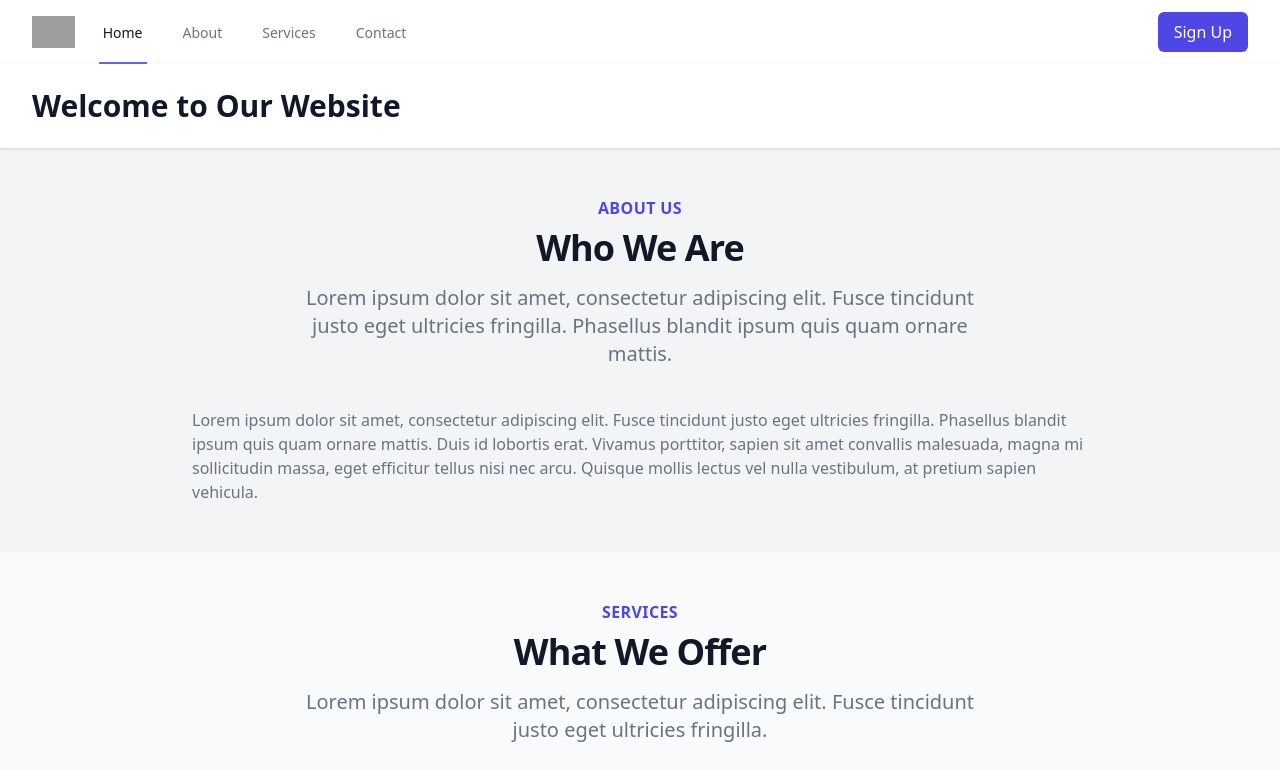
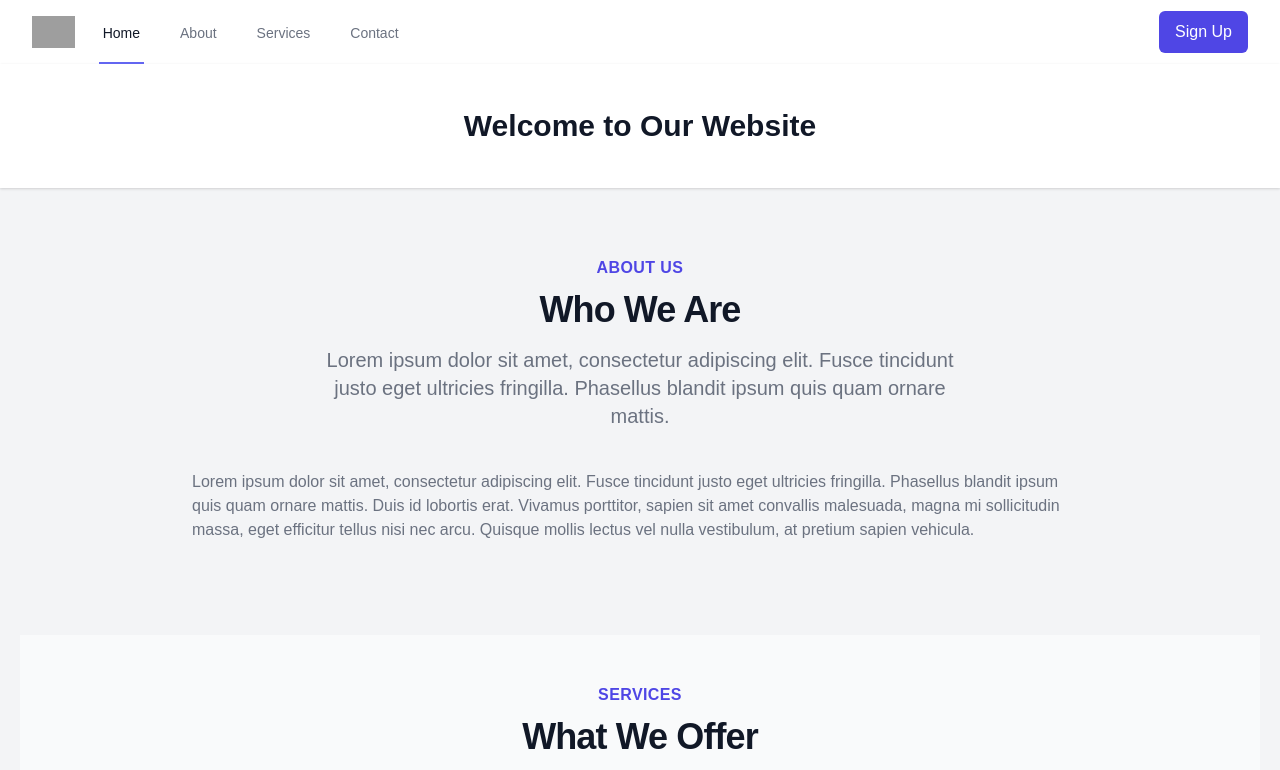
Before and after one commit to MohamedAbdelaziz19/landing-page, a plain HTML site: page index.html in a window 1280 px wide. Shown: the top 770 px of the page. Drawn offline with nearby package versions, Linux system fonts and the light colour scheme; grey boxes are pictures that could not be loaded.

Commit message:
add index js file

```diff
--- a/index.css
+++ b/index.css
@@ -0,0 +1,103 @@
+/* styles.css */
+
+/* Reset some default browser styles */
+body, h1, h2, h3, p, ul, ol, li {
+    margin: 0;
+    padding: 0;
+    box-sizing: border-box;
+}
+
+/* Basic styles */
+body {
+    font-family: 'Arial', sans-serif;
+    line-height: 1.6;
+    color: #333;
+}
+
+/* Header styles */
+header {
+    background: #4a90e2;
+    color: white;
+    padding: 20px 0;
+    text-align: center;
+}
+
+.header-title {
+    font-size: 2.5em;
+    margin: 0;
+}
+
+.nav-links a {
+    color: white;
+    text-decoration: none;
+    margin: 0 15px;
+    font-size: 1.1em;
+}
+
+.nav-links a:hover {
+    text-decoration: underline;
+}
+
+/* Main content styles */
+main {
+    padding: 20px;
+}
+
+h2 {
+    font-size: 2em;
+    margin-bottom: 10px;
+}
+
+section {
+    margin-bottom: 30px;
+}
+
+section p {
+    font-size: 1.2em;
+    margin-bottom: 15px;
+}
+
+/* Button styles */
+button {
+    background-color: #4a90e2;
+    color: white;
+    border: none;
+    padding: 10px 20px;
+    cursor: pointer;
+    font-size: 1em;
+    transition: background-color 0.3s ease;
+}
+
+button:hover {
+    background-color: #357ab7;
+}
+
+/* Animation */
+@keyframes fadeIn {
+    from {
+        opacity: 0;
+    }
+    to {
+        opacity: 1;
+    }
+}
+
+.fade-in {
+    animation: fadeIn 2s ease-in-out;
+}
+
+/* Responsive styles */
+@media (max-width: 768px) {
+    .header-title {
+        font-size: 2em;
+    }
+
+    .nav-links {
+        display: flex;
+        flex-direction: column;
+    }
+
+    .nav-links a {
+        margin: 10px 0;
+    }
+}
--- a/index.html
+++ b/index.html
@@ -5,6 +5,7 @@
     <meta name="viewport" content="width=device-width, initial-scale=1.0">
     <title>Landing Page</title>
     <link href="https://cdn.jsdelivr.net/npm/tailwindcss@2.2.19/dist/tailwind.min.css" rel="stylesheet">
+    <link rel="stylesheet" href="index.css">
     <script defer>
         function toggleMenu() {
             const menu = document.getElementById('mobile-menu');
@@ -66,7 +67,8 @@
     <!-- Main Content -->
     <main>
         <!-- About Section -->
-        <section id="about" class="max-w-7xl mx-auto py-12 sm:px-6 lg:px-8">
+        <section id="about" class="fade-in">
+            <div class="max-w-7xl mx-auto py-12 sm:px-6 lg:px-8">
             <div class="lg:text-center">
                 <h2 class="text-base text-indigo-600 font-semibold tracking-wide uppercase">About Us</h2>
                 <p class="mt-2 text-3xl leading-8 font-extrabold tracking-tight text-gray-900 sm:text-4xl">
@@ -80,6 +82,7 @@
                 <p class="max-w-4xl mx-auto text-base text-gray-500">
                     Lorem ipsum dolor sit amet, consectetur adipiscing elit. Fusce tincidunt justo eget ultricies fringilla. Phasellus blandit ipsum quis quam ornare mattis. Duis id lobortis erat. Vivamus porttitor, sapien sit amet convallis malesuada, magna mi sollicitudin massa, eget efficitur tellus nisi nec arcu. Quisque mollis lectus vel nulla vestibulum, at pretium sapien vehicula.
                 </p>
+            </div>
             </div>
         </section>
 
```
Also changed, not shown: index.js (added).
